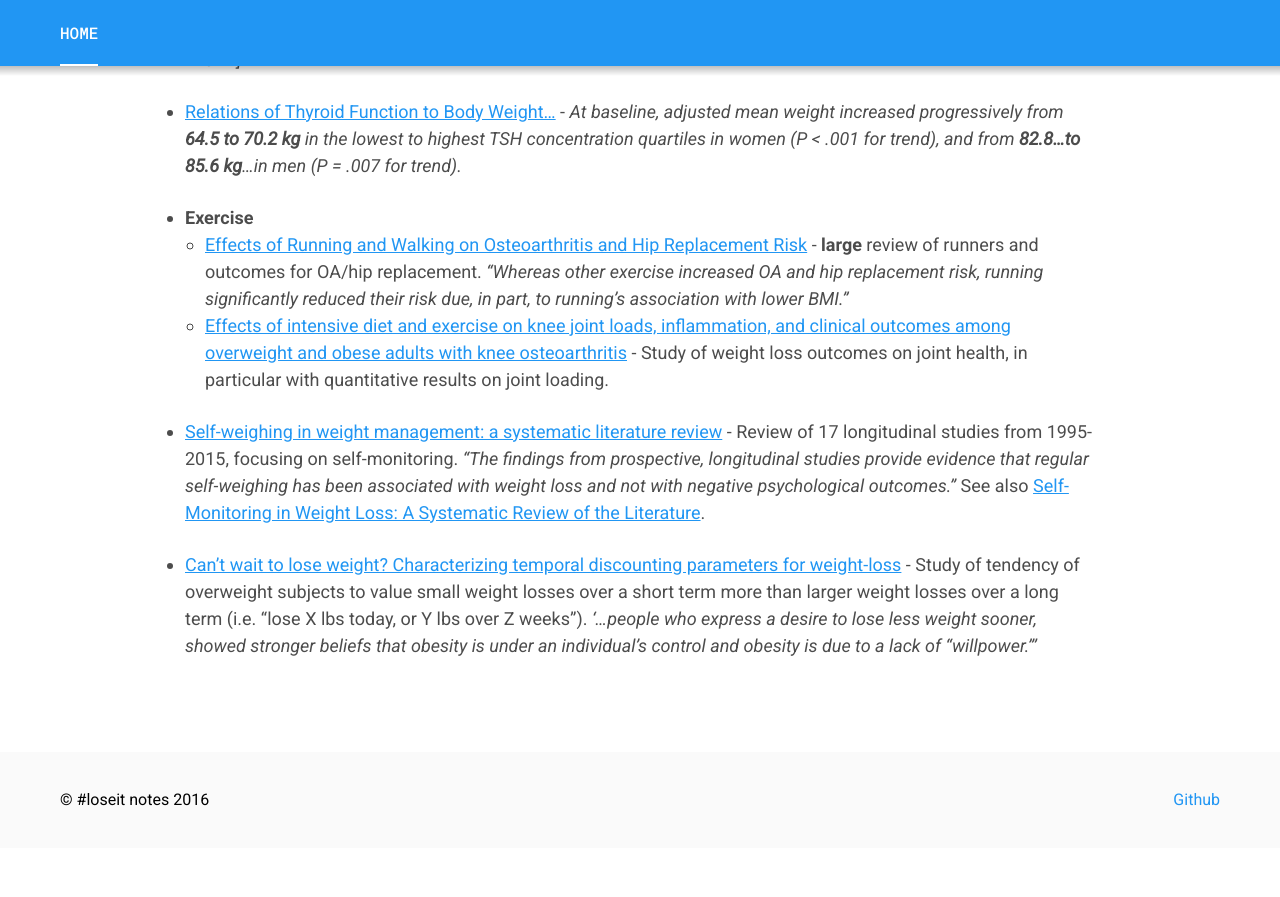
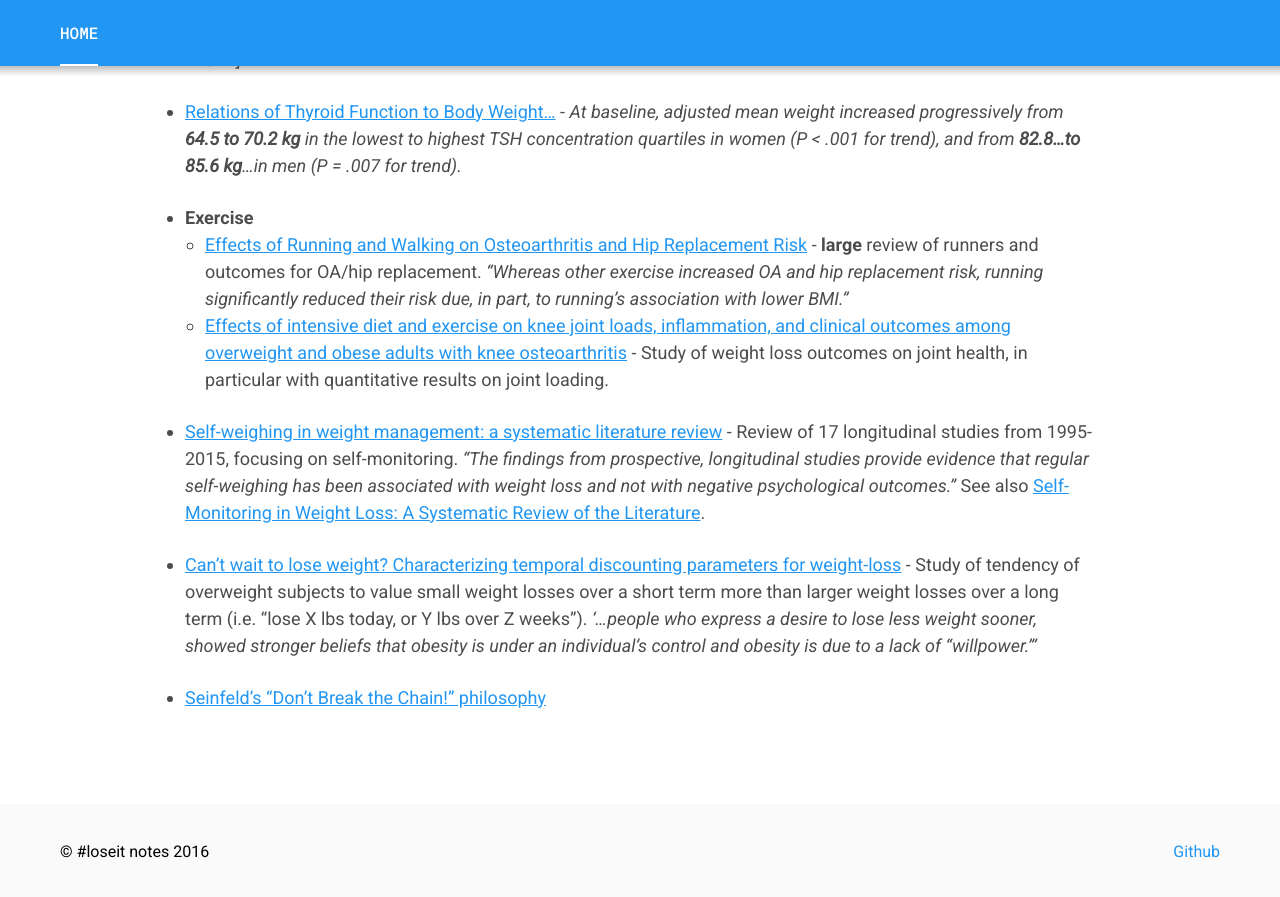
Before and after one commit to loseitIRC/loseitdocs, a Jekyll site: the page built from index.markdown, in a window 1280 px wide and 900 px high, scrolled down 896 px. Shown: the top 897 px of the window. Built offline with Jekyll 4.4.1, drawn with Linux system fonts in a browser that asks for light colours; before the commit the page ends 1744 px from its top, so only the background shows below that.

Commit message:
added "Don't Break the Chain!" reference

```diff
--- a/index.markdown
+++ b/index.markdown
@@ -31,3 +31,5 @@ Want to contribute?  [Fork this site on GitHub](https://github.com/loseitIRC/los
 * [Self-weighing in weight management: a systematic literature review](http://www.ncbi.nlm.nih.gov/pubmed/25521523) - Review of 17 longitudinal studies from 1995-2015, focusing on self-monitoring.  *"The findings from prospective, longitudinal studies provide evidence that regular self-weighing has been associated with weight loss and not with negative psychological outcomes."*  See also [Self-Monitoring in Weight Loss: A Systematic Review of the Literature](http://www.ncbi.nlm.nih.gov/pmc/articles/PMC3268700/).
 
 * [Can’t wait to lose weight? Characterizing temporal discounting parameters for weight-loss](http://www.ncbi.nlm.nih.gov/pmc/articles/PMC4277731/) - Study of tendency of overweight subjects to value small weight losses over a short term more than larger weight losses over a long term (i.e. "lose X lbs today, or Y lbs over Z weeks").  *'...people who express a desire to lose less weight sooner, showed stronger beliefs that obesity is under an individual’s control and obesity is due to a lack of “willpower.”'*
+
+* [Seinfeld's "Don't Break the Chain!" philosophy](http://lifehacker.com/281626/jerry-seinfelds-productivity-secret)
```
